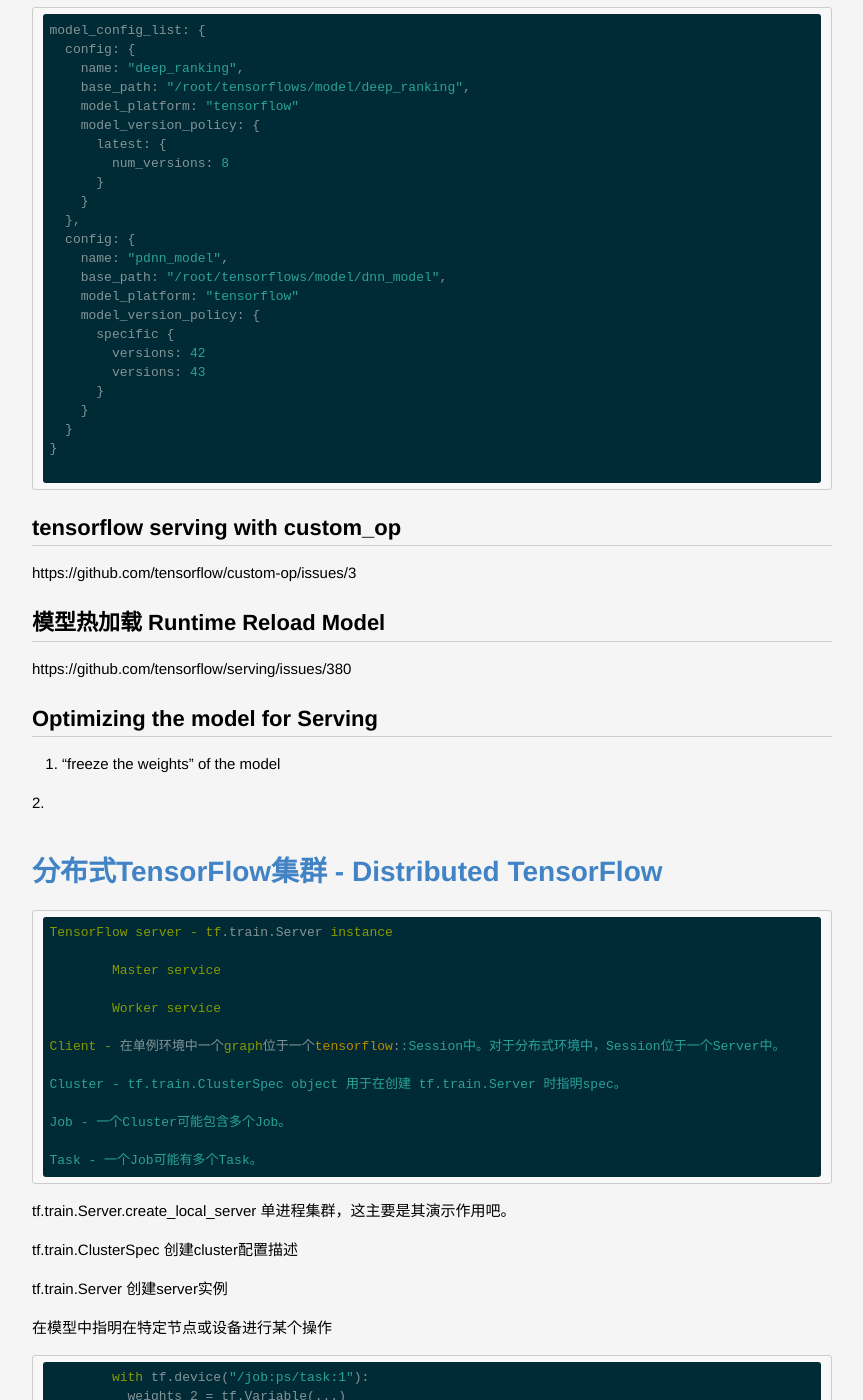
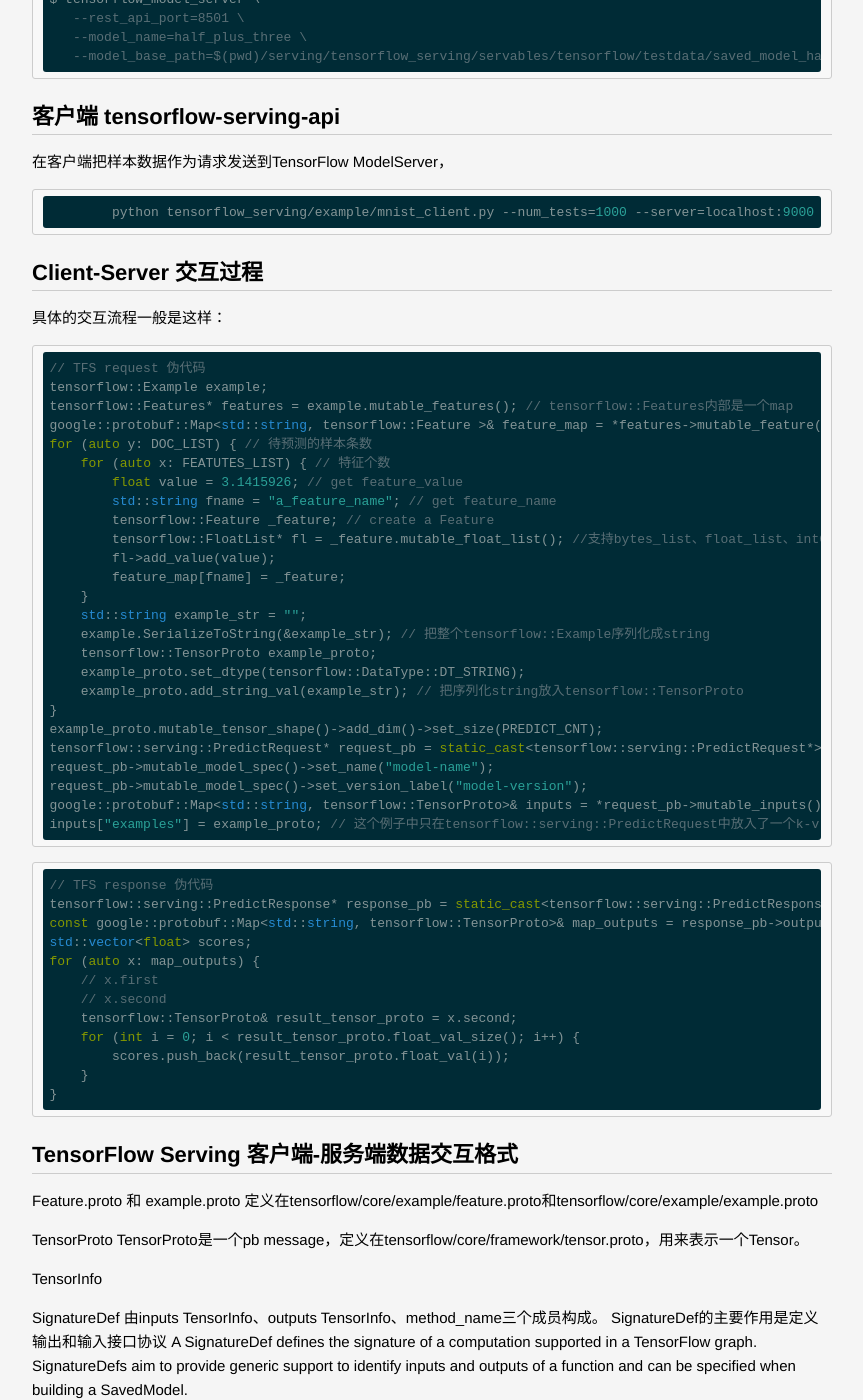
Before and after one commit to lucky521/blog, a Jekyll site: the page built from _posts/ml/2017-10-26-tensorflow.markdown, in a window 1280 px wide and 1400 px high, scrolled down 23479 px. Shown: the whole window, without its empty margins (208-1071 px from the left). Built offline with Jekyll 4.4.1, drawn with Linux system fonts in a browser that asks for light colours; some of the changed text lies outside the part shown.

Commit message:
Update 2017-10-26-tensorflow.markdown

````diff
--- a/_posts/ml/2017-10-26-tensorflow.markdown
+++ b/_posts/ml/2017-10-26-tensorflow.markdown
@@ -343,6 +343,8 @@
       return Status::OK();
     });
 
+REGISTER_KERNEL_BUILDER(Name("接口名称").Device(DEVICE_CPU), 类名);
+
 ```
 
 ### 编写自定义op的内部实现
@@ -364,7 +366,7 @@
 
 ### tf.load_op_library 加载自定义op
 
-加载自己编译的so
+加载自己编译的so.
 
 
 
@@ -898,7 +902,7 @@
 
 tf.train.Example
 
-TFRecord是文件形态，tf.train.Example就是内存对象形态
+TFRecord是文件形态，tf.train.Example就是内存对象形态.
 
 
 tf.train.Feature
@@ -906,6 +910,38 @@
 
 tf.python_io.TFRecordWriter
 
+
+## 自定义文件格式
+
+设计自定义文件格式和自己的方法构建tensor，需要自己实现两个任务：
+1. 文件格式：使用 tf.data.Dataset 阅读器来从文件中读取原始记录（通常以零阶字符串张量（scalar string tensors）表示，也可能有其他结构）。
+2. 记录格式：使用解码器或者解析操作将一个字符串记录转换成 TensorFlow 可用的张量（tensor）。
+
+- DatasetOpKernel
+
+要自己实现一个 tensorflow::DatasetOpKernel 的子类，这个类的 MakeDataset() 方法要告诉 TensorFlow 怎样根据一个操作的输入和属性生成一个数据集的对象。
+
+- MakeDataset 方法要返回一个 DatasetBase 的子类
+
+要自己实现 DataSetBase 的子类，这个类的 MakeIteratorInternal() 方法 要构建迭代器。
+
+- DatasetIterator
+
+一个 tensorflow::DatasetIterator<Dataset> 的子类，表示特定数据集上的迭代器的可变性，这个类的 GetNextInternal() 方法告诉 TensorFlow 怎样获取迭代器的下一个元素。
+
+GetNextInternal 定义了怎样从文件中实际读取记录，并用一个或多个 Tensor 对象来表示它们.
+
+GetNextInternal 可能会被并发调用，所以推荐用一个互斥量来保护迭代器的状态。
+
+    EnsureRunnerThreadStarted
+
+      RunnerThread  通过StartThread开启的线程函数
+        CallFunction
+          map_func
+
+      ProcessResult
+
+    CallCompleted 释放锁
 
 
 
@@ -1036,8 +1072,64 @@
 
 		python tensorflow_serving/example/mnist_client.py --num_tests=1000 --server=localhost:9000
 
+## Client-Server 交互过程
+
+
+具体的交互流程一般是这样：
+
+```
+// TFS request 伪代码
+tensorflow::Example example;
+tensorflow::Features* features = example.mutable_features(); // tensorflow::Features内部是一个map
+google::protobuf::Map<std::string, tensorflow::Feature >& feature_map = *features->mutable_feature();
+for (auto y: DOC_LIST) { // 待预测的样本条数
+    for (auto x: FEATUTES_LIST) { // 特征个数
+        float value = 3.1415926; // get feature_value
+        std::string fname = "a_feature_name"; // get feature_name
+        tensorflow::Feature _feature; // create a Feature
+        tensorflow::FloatList* fl = _feature.mutable_float_list(); //支持bytes_list、float_list、int64_list
+        fl->add_value(value);
+        feature_map[fname] = _feature;
+    }
+    std::string example_str = "";
+    example.SerializeToString(&example_str); // 把整个tensorflow::Example序列化成string
+    tensorflow::TensorProto example_proto;
+    example_proto.set_dtype(tensorflow::DataType::DT_STRING);
+    example_proto.add_string_val(example_str); // 把序列化string放入tensorflow::TensorProto
+}
+example_proto.mutable_tensor_shape()->add_dim()->set_size(PREDICT_CNT);
+tensorflow::serving::PredictRequest* request_pb = static_cast<tensorflow::serving::PredictRequest*>(request);
+request_pb->mutable_model_spec()->set_name("model-name");
+request_pb->mutable_model_spec()->set_version_label("model-version");
+google::protobuf::Map<std::string, tensorflow::TensorProto>& inputs = *request_pb->mutable_inputs();
+inputs["examples"] = example_proto; // 这个例子中只在tensorflow::serving::PredictRequest中放入了一个k-v
+```
+
+```
+// TFS response 伪代码
+tensorflow::serving::PredictResponse* response_pb = static_cast<tensorflow::serving::PredictResponse*>(response);
+const google::protobuf::Map<std::string, tensorflow::TensorProto>& map_outputs = response_pb->outputs();
+std::vector<float> scores;
+for (auto x: map_outputs) {
+    // x.first
+    // x.second
+    tensorflow::TensorProto& result_tensor_proto = x.second;
+    for (int i = 0; i < result_tensor_proto.float_val_size(); i++) {
+        scores.push_back(result_tensor_proto.float_val(i));
+    }
+}
+```
+
+
+
+
+
 
 ## TensorFlow Serving 客户端-服务端数据交互格式
+
+Feature.proto 和 example.proto
+定义在tensorflow/core/example/feature.proto和tensorflow/core/example/example.proto
+
 
 TensorProto
 TensorProto是一个pb message，定义在tensorflow/core/framework/tensor.proto，用来表示一个Tensor。
@@ -1107,20 +1199,55 @@
 
 ## tensorflow serving with custom_op
 
+使用一个模型进行预测，除了需要模型文件，需要特定形式的预测特征输入，还需要什么吗？还需要custom ops。
+
 https://github.com/tensorflow/custom-op/issues/3
 
+You can add your op/kernel BUILD targets to the list of SUPPORTED_TENSORFLOW_OPS and recompile the ModelServer.
+
+1. adding my custom op in tensorflow_serving/model_servers/BUILD
+```
+SUPPORTED_TENSORFLOW_OPS = [
+    "@org_tensorflow//tensorflow/contrib:contrib_kernels",
+    "@org_tensorflow//tensorflow/contrib:contrib_ops_op_lib",
+    "//tensorflow_serving/myop:myOp.so" #Added this line
+]
+```
+
+2. add cc_library & tf_custom_op_library in tensorflow/core/custom_ops/BUILD
 
 
 ## 模型热加载 Runtime Reload Model
 
+模型管理和模型热加载是由TensorFlow Serving Manager 负责。
+
+SavedModelBundle是核心模块，它要将来自指定文件的模型表示回graph，提供像训练时那样的Session::Run方法来做预测。
+
+ServerCore::Create做了几件重要的事情：
+
+- Instantiates a FileSystemStoragePathSource that monitors model export paths declared in model_config_list.
+- Instantiates a SourceAdapter using the PlatformConfigMap with the model platform declared in model_config_list and connects the FileSystemStoragePathSource to it. This way, whenever a new model version is discovered under the export path, the SavedModelBundleSourceAdapter adapts it to a Loader<SavedModelBundle>.
+- Instantiates a specific implementation of Manager called AspiredVersionsManager that manages all such Loader instances created by the SavedModelBundleSourceAdapter. ServerCore exports the Manager interface by delegating the calls to AspiredVersionsManager.
+
+
 https://github.com/tensorflow/serving/issues/380
+
+https://github.com/tensorflow/serving/issues/678
 
 
 ## Optimizing the model for Serving
 
+0. Batching 并发预测同一个请求中的多条样本
+
 1. “freeze the weights” of the model
 
-2.
+2. Custom DataSet OP 多线程数据预处理
+
+3. 并发处理多个请求
+
+4. GPU预测
+
+
 
 
 # 分布式TensorFlow集群 - Distributed TensorFlow
````
Also changed, not shown: other parts of _posts/ml/2017-10-26-tensorflow.markdown (+3 -1 lines).
